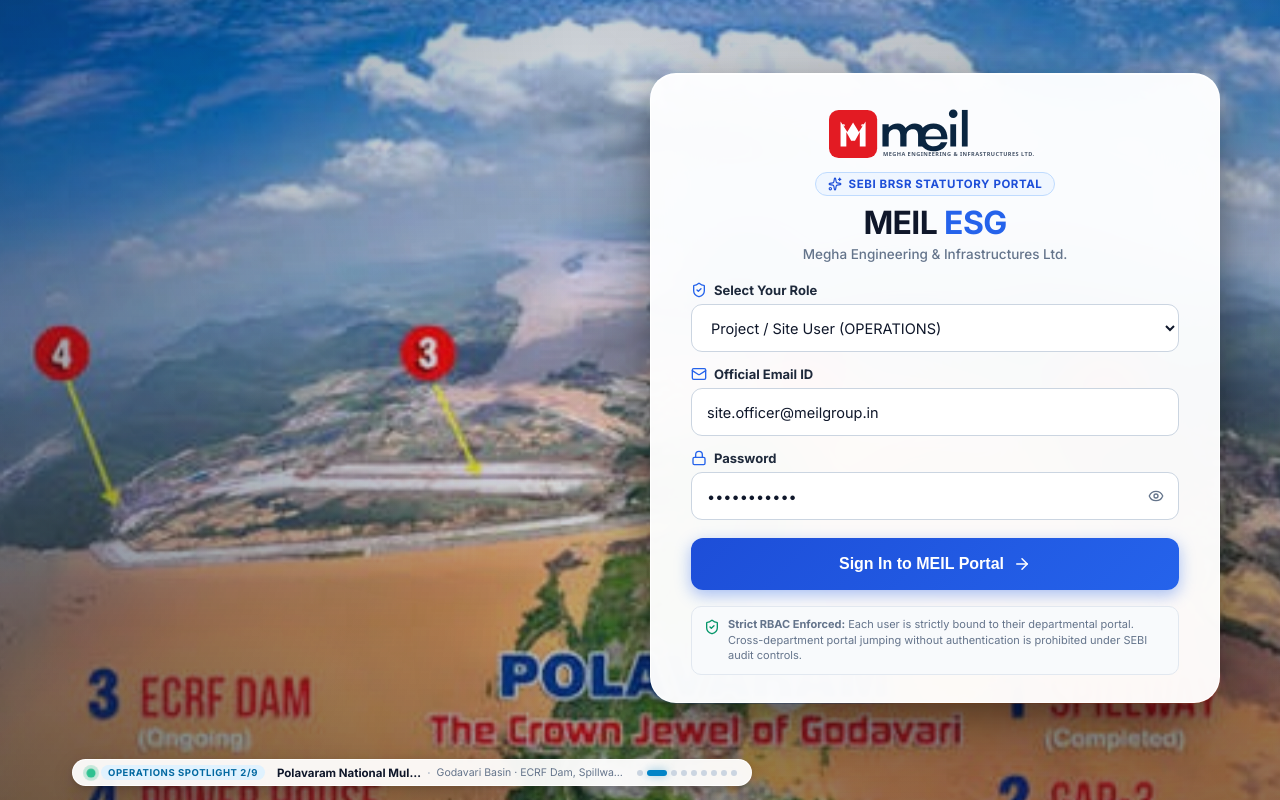
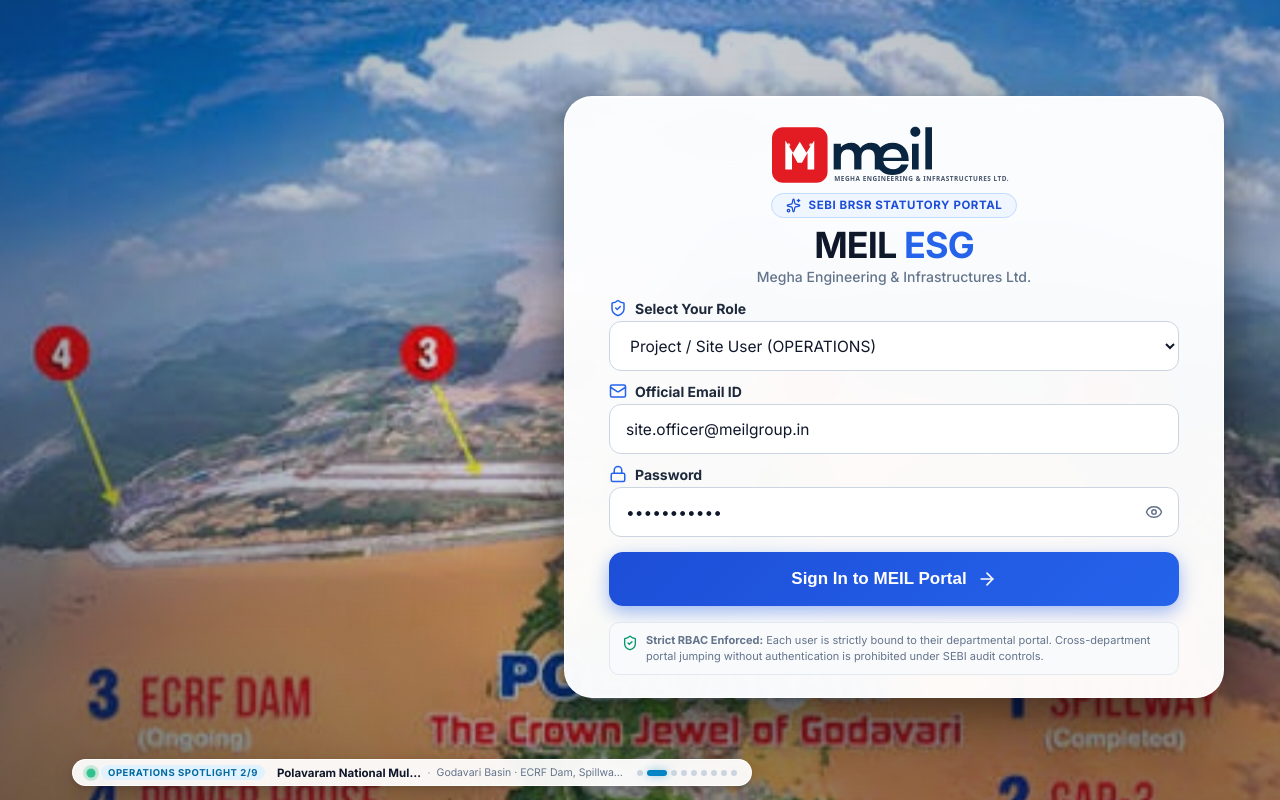
Before and after one commit to mrtushar02/MEIL_PS-8, a React (Vite) app in the folder frontend/: page / in a window 1280 px wide. Built offline with nearby package versions, Linux system fonts and the light colour scheme.

Commit message:
Scale up login card to 660px with enlarged elements and seamless viewport fit

```diff
--- a/frontend/src/features/auth/WelcomeScreen.css
+++ b/frontend/src/features/auth/WelcomeScreen.css
@@ -7,15 +7,15 @@
 .welcome-page {
   width: 100%;
   min-height: 100vh;
+  height: 100vh;
   display: flex;
   flex-direction: row;
   align-items: center;
   justify-content: space-between;
   position: relative;
-  overflow-y: auto;
-  overflow-x: hidden;
+  overflow: hidden;
   background: #0B132B;
-  padding: 24px 60px 48px 60px;
+  padding: 18px 56px 24px 56px;
   font-family: var(--font-body, 'Inter', -apple-system, BlinkMacSystemFont, 'Segoe UI', Roboto, sans-serif);
   box-sizing: border-box;
 }
@@ -222,7 +222,7 @@
   align-items: center;
   justify-content: flex-end;
   width: 100%;
-  max-width: 570px;
+  max-width: 660px;
   animation: loginCardSlideIn 0.6s cubic-bezier(0.16, 1, 0.3, 1);
   flex-shrink: 0;
   margin-left: auto;
@@ -246,11 +246,11 @@
   -webkit-backdrop-filter: blur(28px) saturate(180%);
   border: 1px solid rgba(255, 255, 255, 0.95);
   box-shadow:
-    0 32px 80px -12px rgba(0, 0, 0, 0.48),
-    0 10px 30px rgba(0, 0, 0, 0.18),
+    0 36px 90px -12px rgba(0, 0, 0, 0.52),
+    0 12px 36px rgba(0, 0, 0, 0.2),
     inset 0 1px 0 rgba(255, 255, 255, 0.95);
-  border-radius: 26px;
-  padding: 34px 40px 28px;
+  border-radius: 28px;
+  padding: 28px 44px 22px;
   display: flex;
   flex-direction: column;
 }
@@ -260,37 +260,37 @@
   flex-direction: column;
   align-items: center;
   text-align: center;
-  margin-bottom: 20px;
+  margin-bottom: 14px;
 }
 
 .login-logo-wrap {
   display: flex;
   align-items: center;
   justify-content: center;
-  margin-bottom: 12px;
+  margin-bottom: 8px;
 }
 
 .login-badge-pill {
   display: inline-flex;
   align-items: center;
-  gap: 7px;
+  gap: 8px;
   background: #EFF6FF;
   border: 1px solid #BFDBFE;
-  padding: 4px 12px;
+  padding: 4px 14px;
   border-radius: 9999px;
   font-size: 11.5px;
   font-weight: 700;
   letter-spacing: 0.05em;
   color: #1D4ED8;
-  margin-bottom: 8px;
+  margin-bottom: 6px;
 }
 
 .login-title {
-  font-size: 32px;
+  font-size: 36px;
   font-weight: 850;
-  letter-spacing: -0.02em;
-  margin: 0 0 4px;
-  line-height: 1.2;
+  letter-spacing: -0.025em;
+  margin: 0 0 2px;
+  line-height: 1.18;
 }
 
 .text-navy {
@@ -302,7 +302,7 @@
 }
 
 .login-desc {
-  font-size: 13.5px;
+  font-size: 14px;
   color: #64748B;
   margin: 0;
   font-weight: 500;
@@ -312,34 +312,34 @@
 .login-actual-form {
   display: flex;
   flex-direction: column;
-  gap: 14px;
+  gap: 11px;
 }
 
 .login-field-group {
   display: flex;
   flex-direction: column;
-  gap: 6px;
+  gap: 4px;
 }
 
 .login-field-label {
   display: flex;
   align-items: center;
-  gap: 7px;
-  font-size: 13px;
-  font-weight: 650;
+  gap: 8px;
+  font-size: 14px;
+  font-weight: 700;
   color: #1E293B;
 }
 
 .login-select-input,
 .login-text-input {
   width: 100%;
-  height: 48px;
-  padding: 0 15px;
-  font-size: 14.5px;
+  height: 50px;
+  padding: 0 16px;
+  font-size: 15.5px;
   color: #0F172A;
   background: #FFFFFF;
   border: 1.5px solid #CBD5E1;
-  border-radius: 11px;
+  border-radius: 12px;
   outline: none;
   transition: all 0.2s ease;
   font-family: inherit;
@@ -359,17 +359,17 @@
 }
 
 .password-wrap .login-text-input {
-  padding-right: 44px;
+  padding-right: 48px;
 }
 
 .password-toggle-btn {
   position: absolute;
-  right: 11px;
+  right: 12px;
   background: none;
   border: none;
   color: #64748B;
   cursor: pointer;
-  padding: 6px;
+  padding: 8px;
   display: flex;
   align-items: center;
   justify-content: center;
@@ -385,26 +385,26 @@
   border: 1px solid #FECACA;
   color: #DC2626;
   font-size: 12.5px;
-  padding: 8px 12px;
+  padding: 7px 12px;
   border-radius: 8px;
   font-weight: 500;
 }
 
 .login-submit-button {
   width: 100%;
-  height: 52px;
+  height: 54px;
   background: linear-gradient(135deg, #1D4ED8 0%, #2563EB 100%);
   color: #FFFFFF;
   border: none;
-  border-radius: 12px;
-  font-size: 16px;
-  font-weight: 700;
+  border-radius: 14px;
+  font-size: 17px;
+  font-weight: 750;
   display: flex;
   align-items: center;
   justify-content: center;
-  gap: 9px;
+  gap: 10px;
   cursor: pointer;
-  box-shadow: 0 5px 16px rgba(37, 99, 235, 0.4);
+  box-shadow: 0 6px 18px rgba(37, 99, 235, 0.44);
   transition: all 0.2s ease;
   margin-top: 4px;
 }
@@ -412,7 +412,7 @@
 .login-submit-button:hover:not(:disabled) {
   background: linear-gradient(135deg, #1E40AF 0%, #1D4ED8 100%);
   transform: translateY(-1px);
-  box-shadow: 0 8px 22px rgba(37, 99, 235, 0.5);
+  box-shadow: 0 8px 24px rgba(37, 99, 235, 0.52);
 }
 
 .login-submit-button:disabled {
--- a/frontend/src/features/auth/WelcomeScreen.jsx
+++ b/frontend/src/features/auth/WelcomeScreen.jsx
@@ -129,10 +129,10 @@
           {/* Header */}
           <div className="login-card-header">
             <div className="login-logo-wrap">
-              <MeilLogo height={52} />
+              <MeilLogo height={60} />
             </div>
             <div className="login-badge-pill">
-              <Sparkles size={14} className="text-blue-500" />
+              <Sparkles size={15} className="text-blue-500" />
               <span>SEBI BRSR STATUTORY PORTAL</span>
             </div>
             <h1 className="login-title">
@@ -147,7 +147,7 @@
             {/* Role Switcher */}
             <div className="login-field-group">
               <label className="login-field-label">
-                <ShieldCheck size={16} className="text-blue" />
+                <ShieldCheck size={18} className="text-blue" />
                 <span>Select Your Role</span>
               </label>
               <select
@@ -166,7 +166,7 @@
             {/* Email Field */}
             <div className="login-field-group">
               <label className="login-field-label">
-                <Mail size={16} className="text-blue" />
+                <Mail size={18} className="text-blue" />
                 <span>Official Email ID</span>
               </label>
               <input
@@ -182,7 +182,7 @@
             {/* Password Field */}
             <div className="login-field-group">
               <label className="login-field-label">
-                <Lock size={16} className="text-blue" />
+                <Lock size={18} className="text-blue" />
                 <span>Password</span>
               </label>
               <div className="password-wrap">
@@ -200,7 +200,7 @@
                   className="password-toggle-btn"
                   title={showPassword ? 'Hide password' : 'Show password'}
                 >
-                  {showPassword ? <EyeOff size={16} /> : <Eye size={16} />}
+                  {showPassword ? <EyeOff size={18} /> : <Eye size={18} />}
                 </button>
               </div>
             </div>
@@ -221,13 +221,13 @@
                 <div className="btn-spinner" />
               ) : loginSuccess ? (
                 <div className="btn-success-indicator">
-                  <Check size={20} />
+                  <Check size={22} />
                   <span>Authenticated · Opening Portal</span>
                 </div>
               ) : (
                 <>
                   <span>Sign In to MEIL Portal</span>
-                  <ArrowRight size={18} />
+                  <ArrowRight size={20} />
                 </>
               )}
             </button>
```
